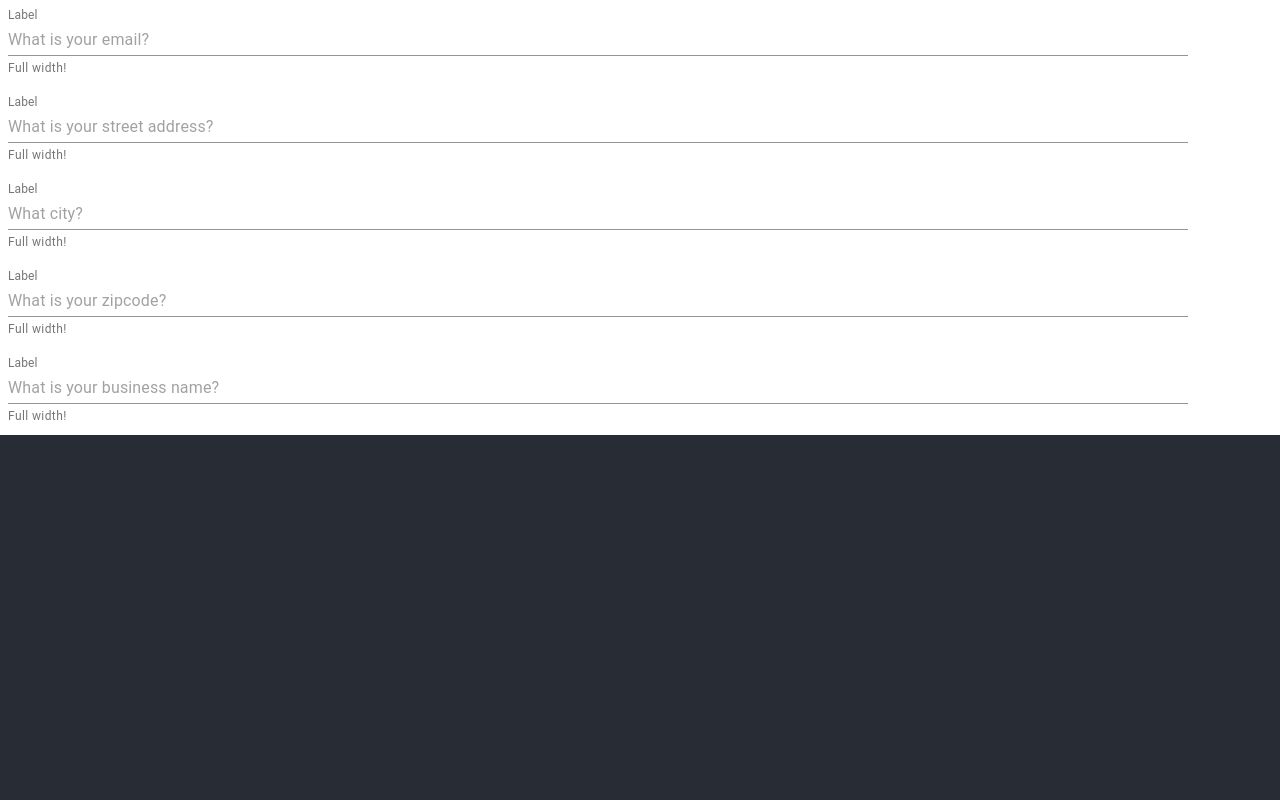
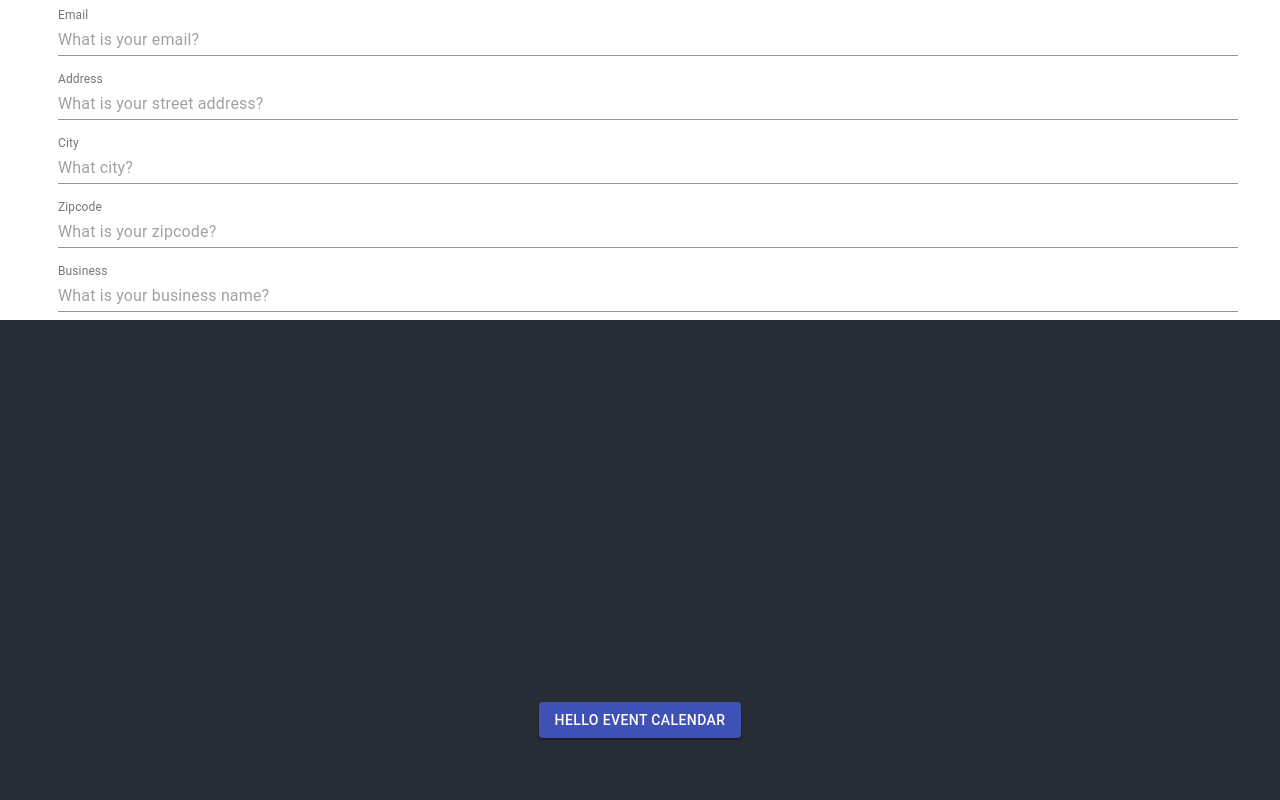
Before and after one commit to bw-block-club-calendar/fe, a React (Create React App) app: page /Events in a window 1280 px wide. Shown: the top 800 px of the page. Built offline with nearby package versions, Linux system fonts and the light colour scheme.

Commit message:
Profile.js private route

```diff
--- a/src/App.js
+++ b/src/App.js
@@ -5,21 +5,22 @@ import Events from './Components/Events';
 import React from 'react';
 import logo from './logo.svg';
 
+//import Card from './Components/Card';
+
+
+
+
 function App() {
   return (
     <div className="App">
 
     <Events/>
 
-
-      <header className="App-header">
-
+    <header className="App-header">
       <Button variant="contained" color="primary">
-      Hello World
-      </Button>
+      Hello Event Calendar
+    </Button>
       </header>
-
-
     </div>
   );
 }
--- a/src/Components/Events.js
+++ b/src/Components/Events.js
@@ -13,6 +13,11 @@
 
 import React, { useEffect, useState } from "react";
 
+import { FormControl } from '@material-ui/core';
+import { FormHelperText } from '@material-ui/core';
+import { FormLabel } from '@material-ui/core';
+import { Input } from '@material-ui/core';
+import { InputLabel } from '@material-ui/core';
 import TextField from '@material-ui/core/TextField';
 import { makeStyles } from '@material-ui/core/styles';
 
@@ -20,6 +25,7 @@ const useStyles = makeStyles(theme => ({
     container: {
       display: 'flex',
       flexWrap: 'wrap',
+      justifyContent: 'center',
     },
     textField: {
       marginLeft: theme.spacing(1),
@@ -38,13 +44,15 @@ const Events =({values, errors, touched, status}) => {
 
         <div className={classes.container}>
         <div>
+
+
+
           <TextField
             id="standard-full-width"
-            label="Label"
+            label="Email"
             style={{ margin: 8 }}
             name="email"
             placeholder="What is your email?"
-            helperText="Full width!"
             fullWidth
             margin="normal"
             InputLabelProps={{
@@ -54,11 +62,10 @@ const Events =({values, errors, touched, status}) => {
 
           <TextField
           id="standard-full-width"
-          label="Label"
+          label="Address"
           style={{ margin: 8 }}
           name="streetAddress"
           placeholder="What is your street address?"
-          helperText="Full width!"
           fullWidth
           margin="normal"
           InputLabelProps={{
@@ -68,11 +75,10 @@ const Events =({values, errors, touched, status}) => {
 
         <TextField
         id="standard-full-width"
-        label="Label"
+        label="City"
         style={{ margin: 8 }}
         name="city"
         placeholder="What city?"
-        helperText="Full width!"
         fullWidth
         margin="normal"
         InputLabelProps={{
@@ -82,11 +88,10 @@ const Events =({values, errors, touched, status}) => {
 
       <TextField
       id="standard-full-width"
-      label="Label"
+      label="Zipcode"
       style={{ margin: 8 }}
       name="zipcode"
       placeholder="What is your zipcode?"
-      helperText="Full width!"
       fullWidth
       margin="normal"
       InputLabelProps={{
@@ -96,11 +101,10 @@ const Events =({values, errors, touched, status}) => {
 
     <TextField
     id="standard-full-width"
-    label="Label"
+    label="Business"
     style={{ margin: 8 }}
     name="businessName"
     placeholder="What is your business name?"
-    helperText="Full width!"
     fullWidth
     margin="normal"
     InputLabelProps={{
```
Also changed, not shown: src/Components/Profile.js (+35 -3 lines).
